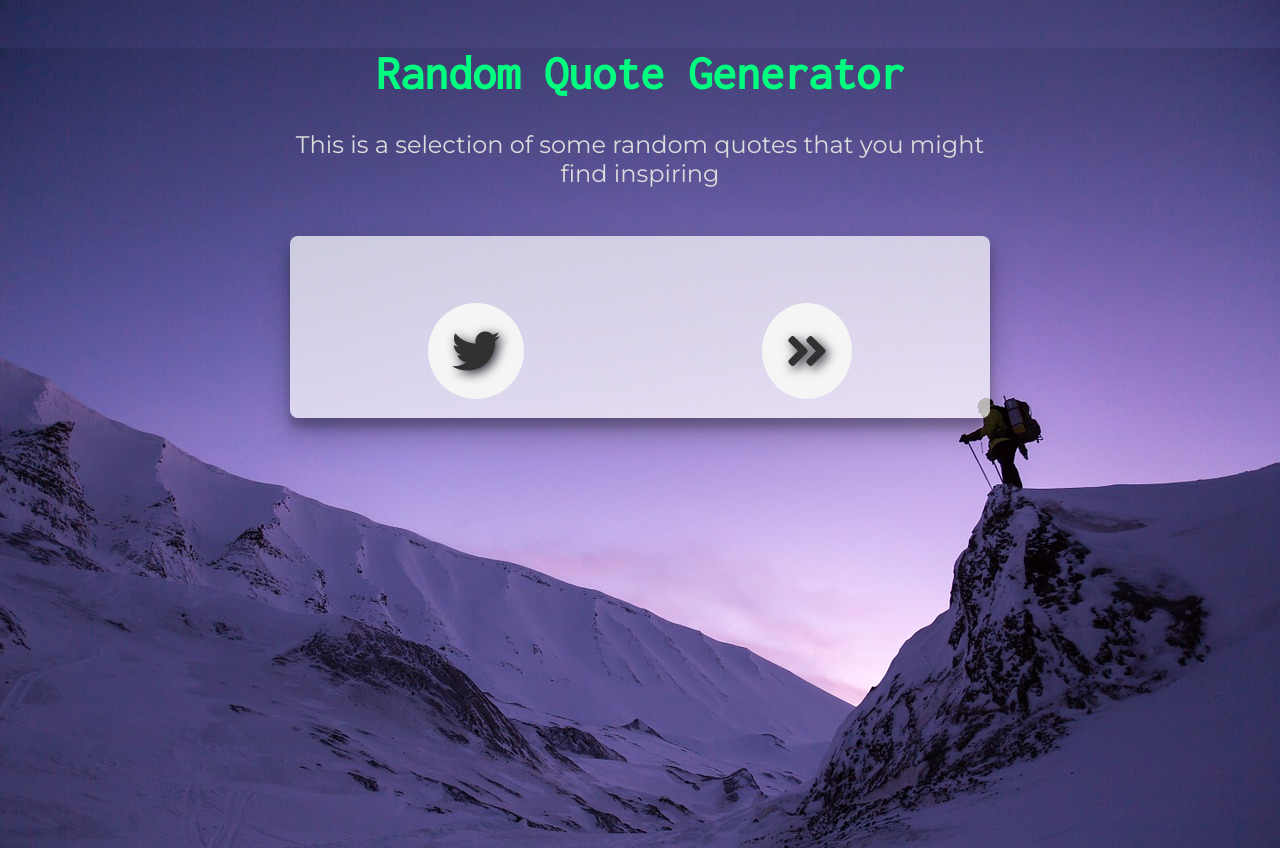
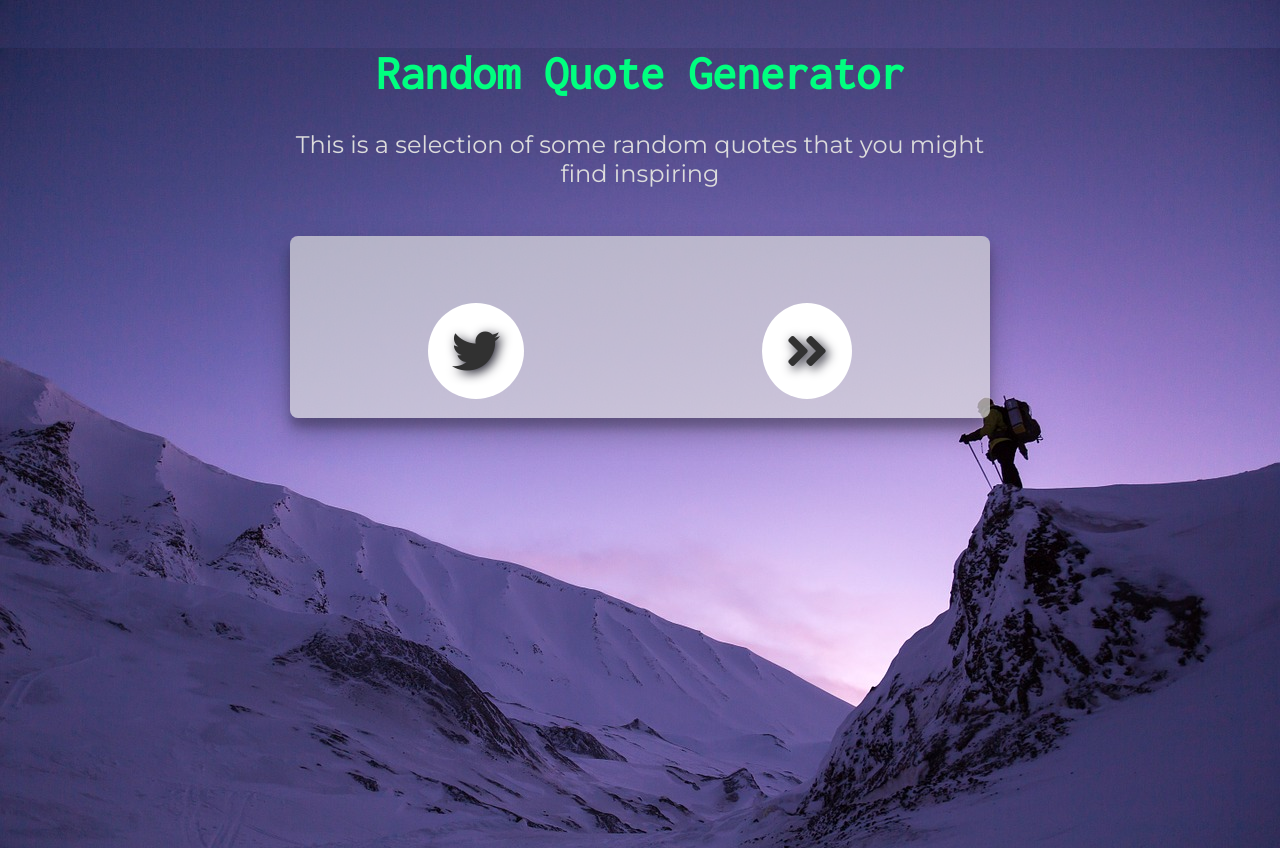
Before and after one commit to asaadb/random-quote-machine, a website: page app/index.html in a window 1280 px wide. Drawn offline with nearby package versions, Linux system fonts and the light colour scheme; no server answers.

Commit message:
Style: change quote container color

```diff
--- a/app/sass/styles.scss
+++ b/app/sass/styles.scss
@@ -2,7 +2,7 @@
 
 $main-font: 'Montserrat', sans-serif;
 $header-color: 	#00FF7F;
-$quote-box-color: #dcdcdc;
+$quote-box-color: rgba(220,220,220,0.7);
 $descrip-color: #dcdcdc;
 $descrip-font-size: 1.5rem;
 $header-font-size: 3rem;
@@ -10,7 +10,7 @@ $quote-font-size: 1.8rem;
 $author-font-size: 1.3rem;
 $author-font-weight: 400;
 $font-color: #313131;
-$buttons-color: #f5f5f5;
+$buttons-color: #ffffff;
 $background-img: url('../images/snow-1185474_1280.jpg'); // source:https://pixabay.com/en/snow-sunset-hiking-cold-1185474/
 
 html {
@@ -59,7 +59,6 @@ body {
     padding:1.2rem;
     border-radius:0.5rem;
     margin-bottom:1rem;
-    background:rgba(255,255,255,0.7);
     box-shadow: 0 14px 28px rgba(0,0,0,0.25), 0 10px 10px rgba(0,0,0,0.22);
     .quote-box{
       margin-bottom:1rem;
```
Also changed, not shown: app/css/styles.css.
